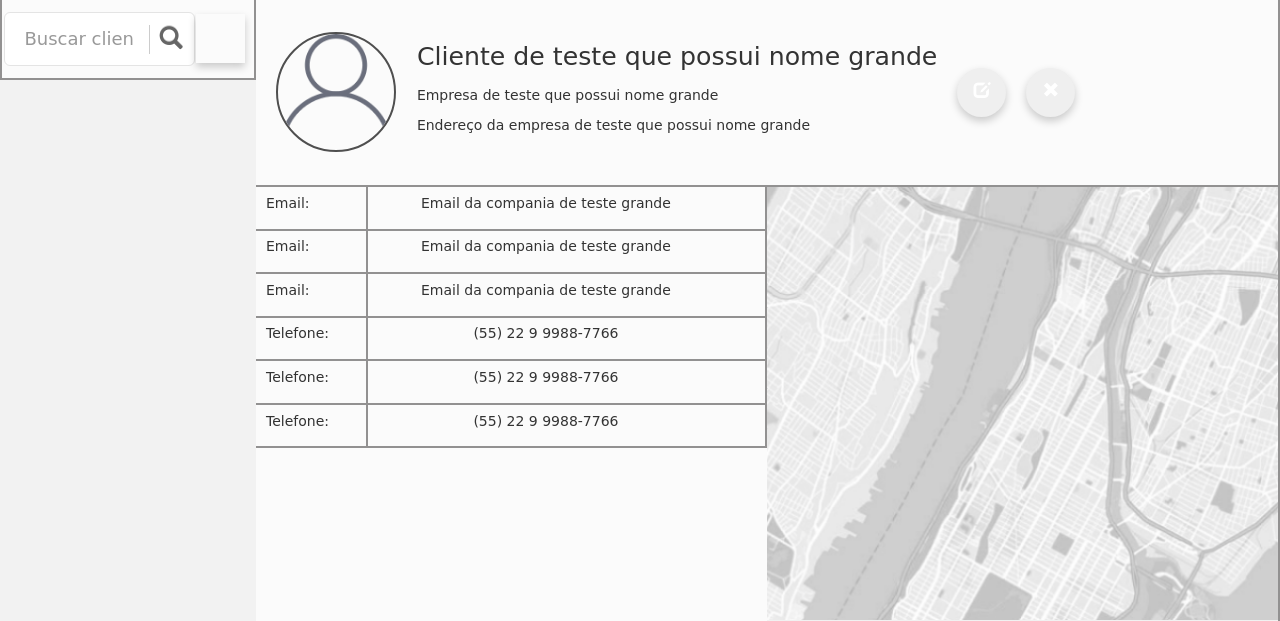
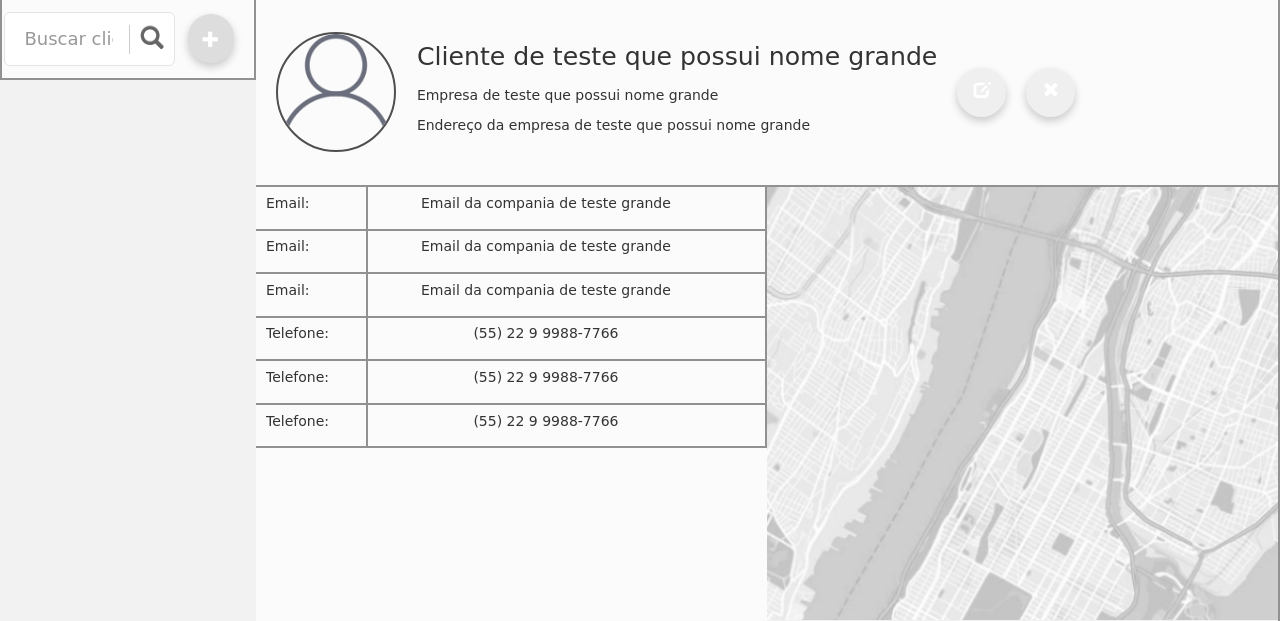
Before and after one commit to alboompro/recruiting-clicster, a PHP site: page / in a window 1280 px wide. Shown: the part 40-661 px from the top of the page. Run offline with PHP 8.4, Linux system fonts and the light colour scheme; some libraries are stand-ins or nearby versions.

Commit message:
Setting href at add button

```diff
--- a/front-end/css/app/general.css
+++ b/front-end/css/app/general.css
@@ -36,6 +36,10 @@
 
 .nav #menu-add-button {
   align-self: center;
+  background-color: #ddd;
+  display: flex;
+  flex-direction: column;
+  justify-content: center;
 }
 
 .lateral-border {
--- a/front-end/partials/main.html
+++ b/front-end/partials/main.html
@@ -15,16 +15,9 @@
 						</span>
 					</div>
 				</div>
-				<div class="">
-					<span class="input-group-btn">
-						<a href="/new" class="btn btn-circle" type="button">
-							<i class="glyphicon glyphicon-plus"/></i>
-						</a>
-					</span>
-					<!-- <button id="menu-add-button" class="btn btn-circle" type="button">
-						<i class="glyphicon glyphicon-plus"/></i>
-					</button> -->
-				</div>
+				<a href="/new" id="menu-add-button" class="btn btn-circle" type="button">
+					<i class="glyphicon glyphicon-plus"/></i>
+				</a>
 			</div>
 
 			<client-list ng-controller="ClientsController" ng-repeat="client in clients" client="client"></client-list>
```
